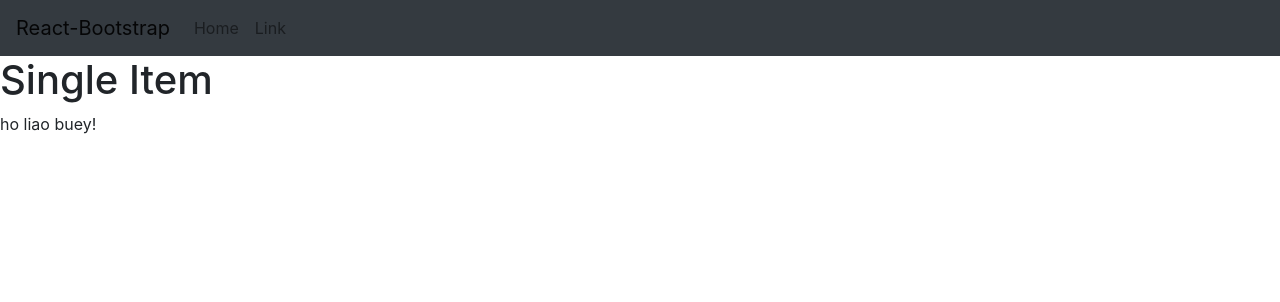
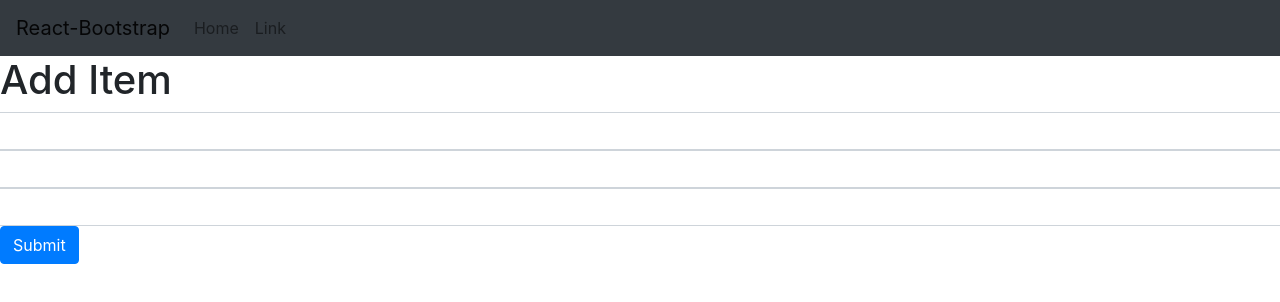
Before and after one commit to guru-schnecke/node-react-demo, a React (Create React App) app in the folder running/: page /item/add in a window 1280 px wide. Shown: the top 302 px of the page. Built offline with nearby package versions, Linux system fonts and the light colour scheme; no server answers.

Commit message:
react app add api

```diff
--- a/running/src/App.js
+++ b/running/src/App.js
@@ -6,6 +6,7 @@ import Register from "./component/auth/Register";
 import Login from "./component/auth/Login";
 import Navigation from "./component/Navigation";
 import Axios from "axios";
+import AddItem from "./component/items/AddItem";
 
 const URL = process.env.REACT_APP_URL;
 export default class App extends Component {
@@ -38,7 +39,8 @@ export default class App extends Component {
             exact
             render={() => <Home items={this.state.items} />}
           />
-          <Route path="/item/:id" exact component={Item} />
+          <Route path="/item/add" exact render={() => <AddItem />} />
+          <Route path="/item/:id" component={Item} />
           <Route path="/register" exact render={() => <Register />} />
           <Route path="/login" exact render={() => <Login />} />
         </Switch>
--- a/running/src/component/items/AddItem.jsx
+++ b/running/src/component/items/AddItem.jsx
@@ -1,10 +1,60 @@
 import React, { Component } from "react";
+import { Form, Button, Row } from "react-bootstrap";
+import Axios from "axios";
+const URL = process.env.REACT_APP_URL;
+export default class AddItem extends Component {
+  state = {
+    name: "",
+    picture: "",
+    text: "",
+  };
 
-export default class AddItem extends Component {
+  changeHandler = (e) => {
+    this.setState({ [e.target.name]: e.target.value });
+    // e.target.value
+    // e.target.name
+  };
+
+  submitHandler = () => {
+    console.log(this.state);
+    Axios.post(`${URL}/items`, this.state)
+      .then((res) => {
+        console.log("done");
+      })
+      .catch((err) => {
+        console.log(err);
+      });
+  };
+
   render() {
+    let { name, picture, text } = this.state;
     return (
       <div>
         <h1>Add Item</h1>
+        <div>
+          <Row>
+            <Form.Control
+              name="name"
+              value={name}
+              onChange={this.changeHandler}
+            />
+          </Row>
+          <Row>
+            <Form.Control
+              name="picture"
+              value={picture}
+              onChange={this.changeHandler}
+            />
+          </Row>
+          <Row>
+            <Form.Control
+              name="text"
+              value={text}
+              onChange={this.changeHandler}
+            />
+          </Row>
+          <Button onClick={this.submitHandler}>Submit</Button>
+        </div>
       </div>
     );
   }
--- a/running/src/component/items/Item.jsx
+++ b/running/src/component/items/Item.jsx
@@ -22,7 +22,17 @@ export default class Item extends Component {
     return (
       <div>
         <h1>Single Item</h1>
-        {item ? <div>{item.name}</div> : "ho liao buey!"}
+        {item ? (
+          <div>
+            {item.name}
+            <div>{item.text} </div>
+            <div>
+              <img src={item.picture} width="400" />{" "}
+            </div>
+          </div>
+        ) : (
+          "ho liao buey!"
+        )}
       </div>
     );
   }
```
